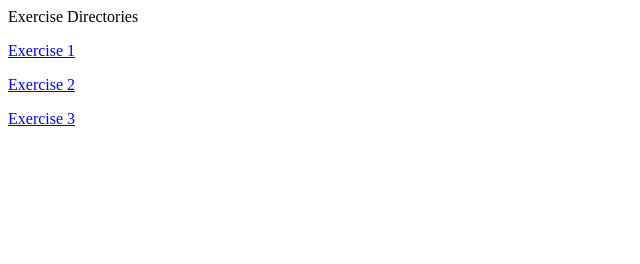
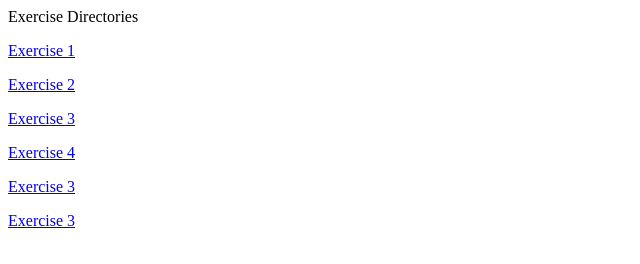
Before and after one commit to adsnlkr/SPK_WD_01, a plain HTML site: page week_01/week01.html in a window 1280 px wide. Shown: the whole page, without its empty margins (0-640 px from the left). Drawn offline with Linux system fonts and the light colour scheme.

Commit message:
update wk1

```diff
--- a/week_01/week01.html
+++ b/week_01/week01.html
@@ -15,6 +15,15 @@
     <p>
         <a href=".\wk01_ex03.html">Exercise 3</a>
     </p>
+    <p>
+        <a href=".\wk01_ex04.html">Exercise 4</a>
+    </p>
+    <p>
+        <a href=".\wk01_ex03.html">Exercise 3</a>
+    </p>
+    <p>
+        <a href=".\wk01_ex03.html">Exercise 3</a>
+    </p>
 </body>
 
 </html>
```
Also changed, not shown: week_01/wk01_ex04.html (added, +28 -0 lines).
